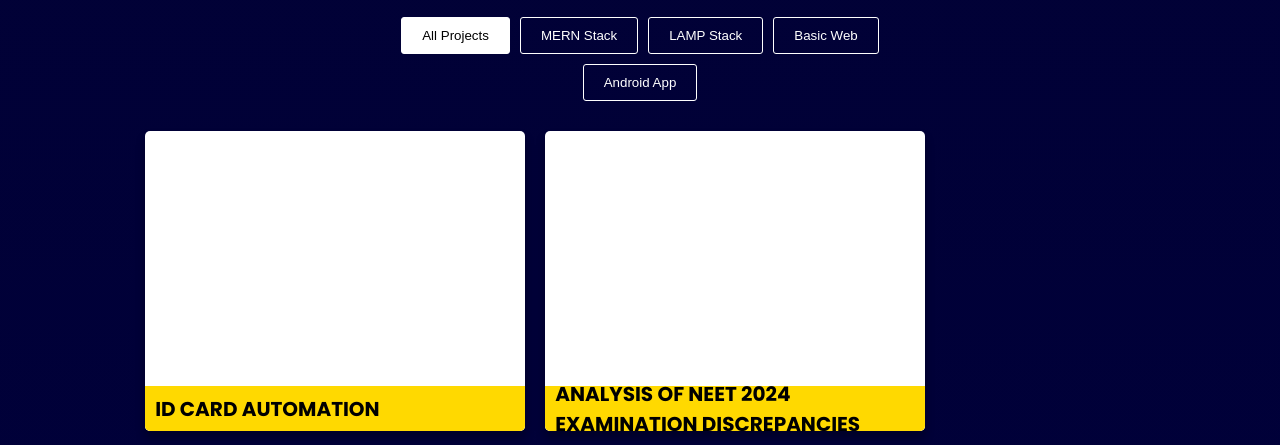
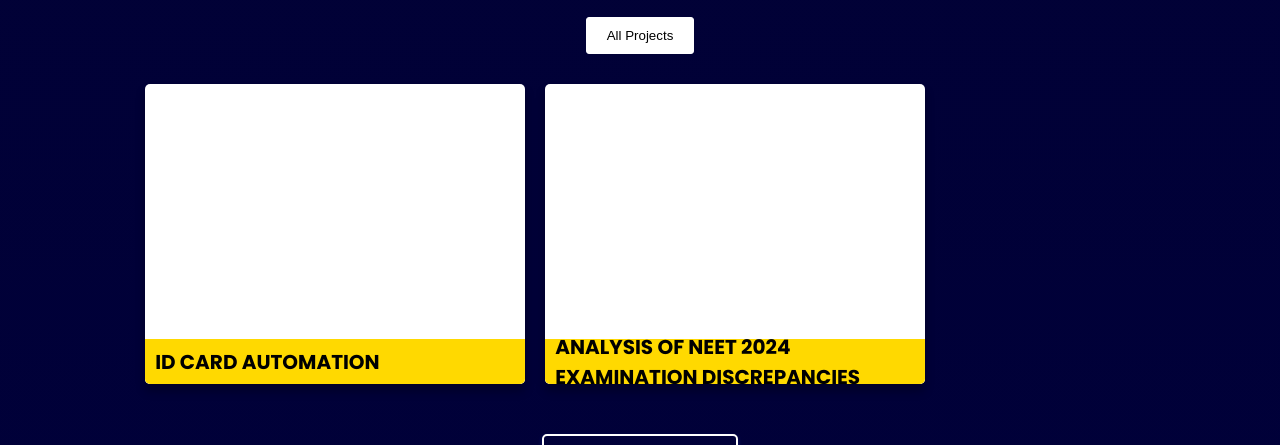
Before and after one commit to Rockgowtham/portfolio, a plain HTML site: page projects/index.html in a window 1280 px wide. Shown: the part 146-591 px from the top of the page. Drawn offline with nearby package versions, Linux system fonts and the light colour scheme.

Commit message:
Update index.html

```diff
--- a/projects/index.html
+++ b/projects/index.html
@@ -37,10 +37,6 @@
 
   <div id="filters" class="button-group">
     <button class="btn is-checked" data-filter="*">All Projects</button>
-    <button class="btn" data-filter=".mern">MERN Stack</button>
-    <button class="btn" data-filter=".lamp">LAMP Stack</button>
-    <button class="btn" data-filter=".basicweb">Basic Web</button>
-    <button class="btn" data-filter=".android">Android App</button>
   </div>
 
   <div class="box-container">
```
